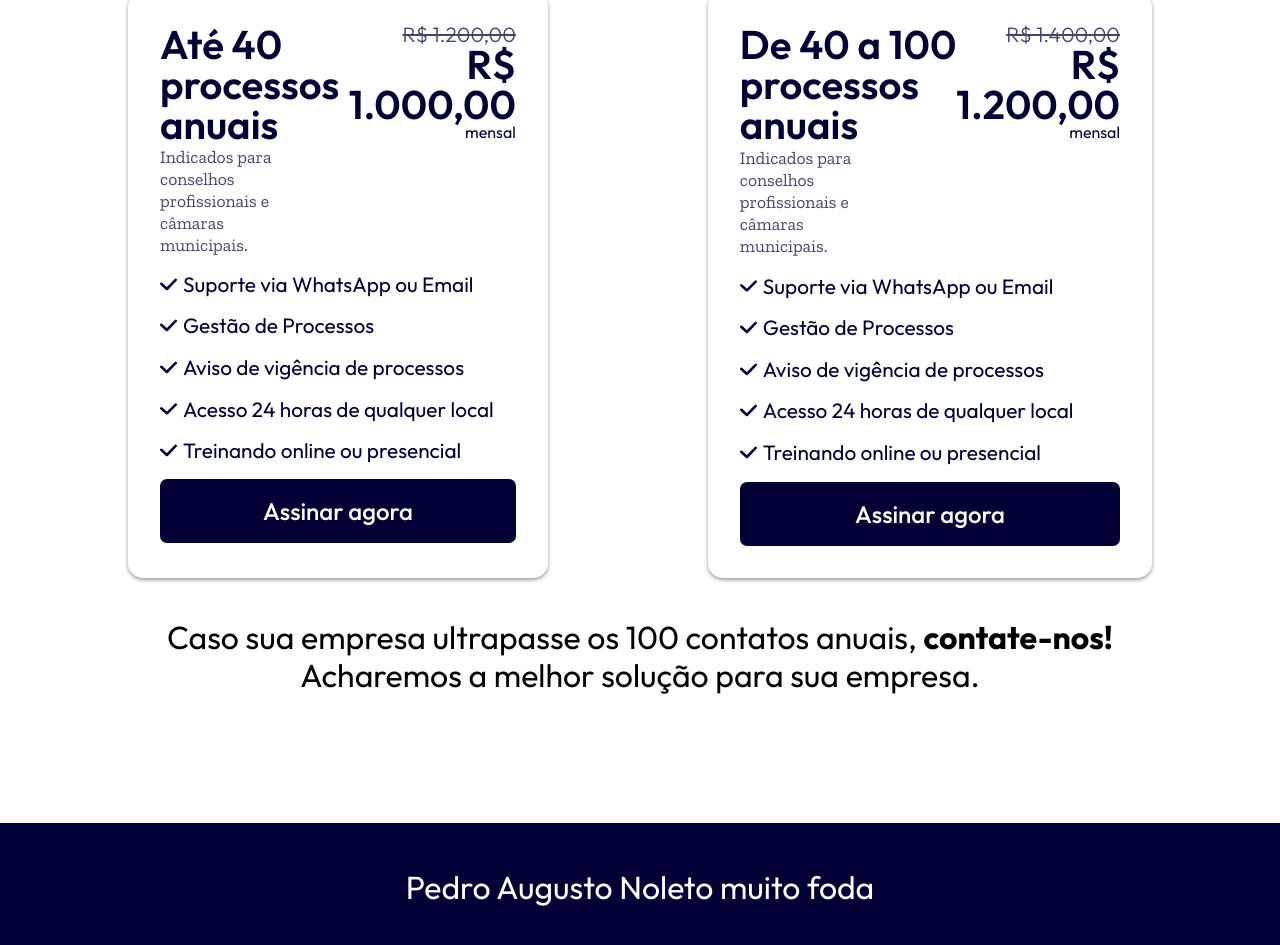
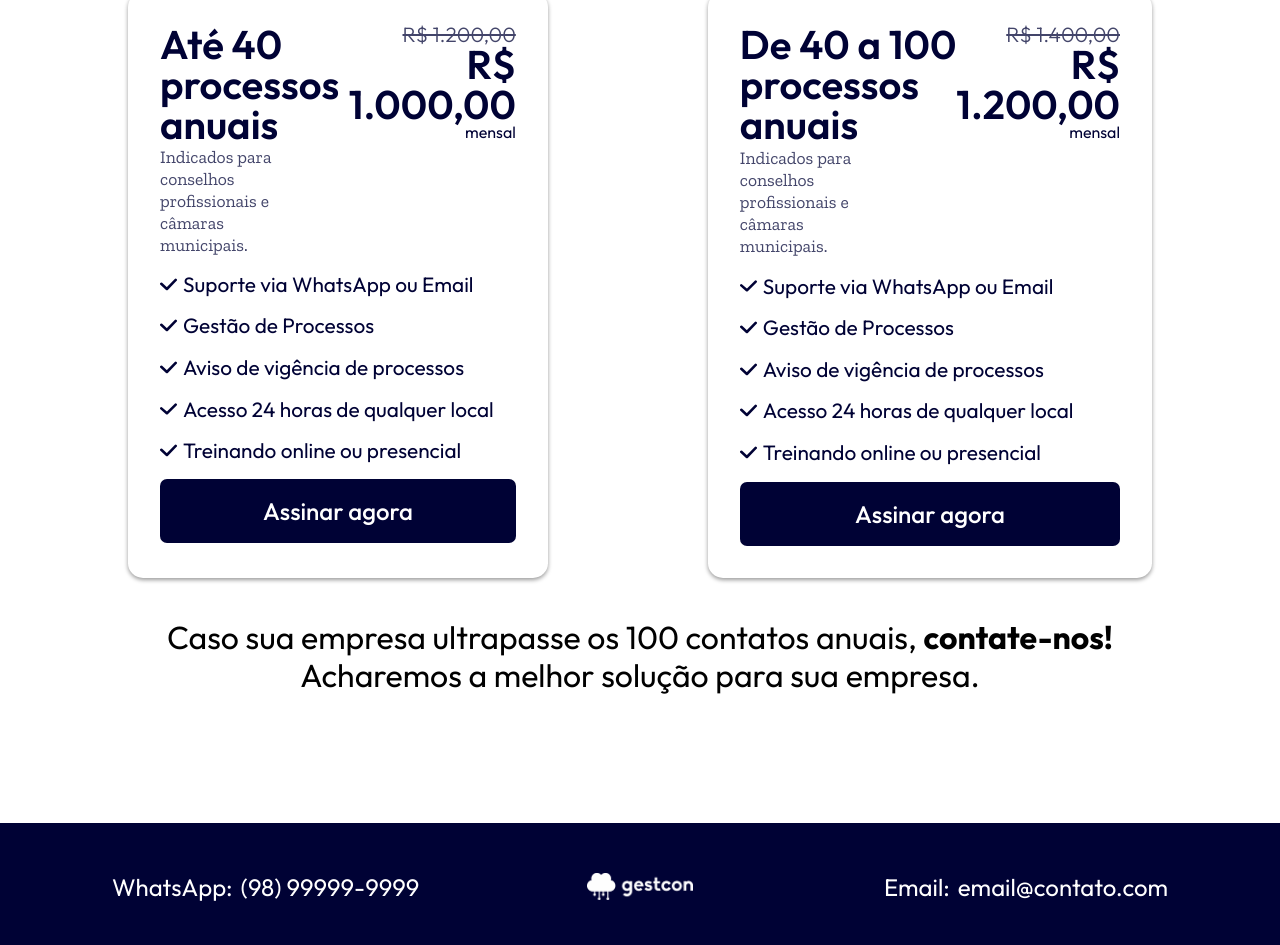
Before and after one commit to Pedro-comp/Gestcon_landing_page, a website: page index.html in a window 1280 px wide. Shown: the part 4517-5462 px from the top of the page. Drawn offline with nearby package versions, Linux system fonts and the light colour scheme.

Commit message:
feat: estilizacao do footer com contatos

```diff
--- a/Styles/Sections/footer.css
+++ b/Styles/Sections/footer.css
@@ -1,11 +1,37 @@
 footer {
-    display: flex;
-    width: 100%;
+    display: grid;
+    grid-template-columns: repeat(3, 1fr);
+    grid-template-rows: 1fr;
     height: 8rem;
     background-color: var(--primary-color);
     text-align: center;
     color: #fff;
     align-items: center;
     justify-content: center;
-    font-size: 2rem;
+    font-size: 1.5rem;
+    padding: 0 7rem;
 }
+
+footer img {
+    width: 30%;
+}
+
+
+.footer_logo {
+    display: flex;
+    justify-content: center;
+}
+
+.footer_wpp {
+     display: flex;
+     justify-content: start;
+}
+
+.footer_email {
+    display: flex;
+    justify-content: end;
+}
+
+footer div p:first-child {
+    margin-right: 0.5rem;
+}
--- a/index.html
+++ b/index.html
@@ -340,7 +340,17 @@
         </h2>
     </section>
     <footer>
-        <p>Pedro Augusto Noleto muito foda</p>
+        <div class="footer_wpp">
+            <p>WhatsApp:</p>
+            <p>(98) 99999-9999</p>
+        </div>
+        <div class="footer_logo">
+            <img src="./Assets/images/logo-gestcon.png" alt="logo gestcon">
+        </div>
+        <div class="footer_email">
+            <p>Email:</p>
+            <p>email@contato.com</p>
+        </div>
     </footer>
     <!-- <script>
         document.addEventListener( 'DOMContentLoaded', function() {
```
